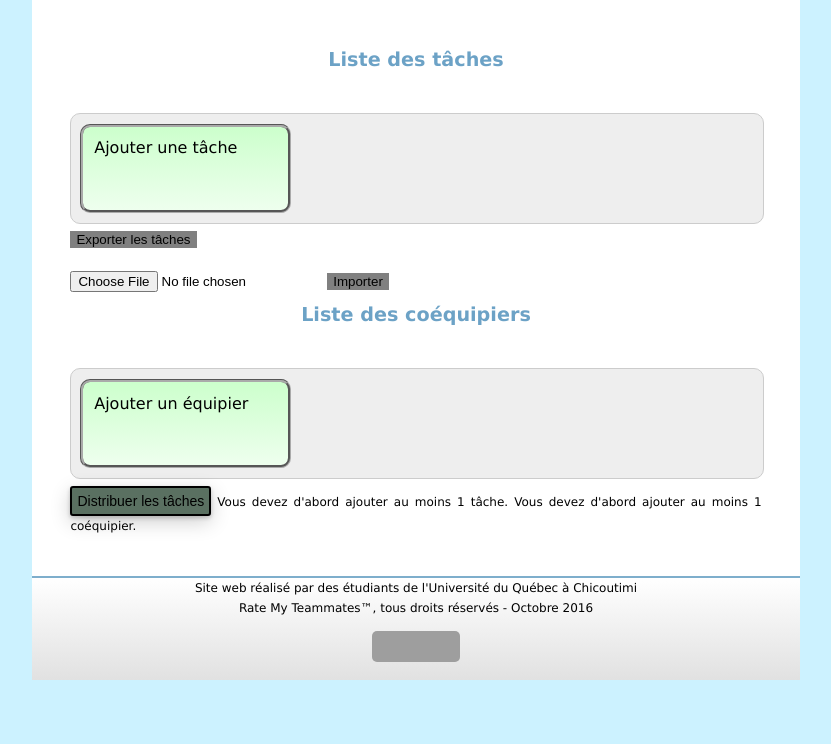
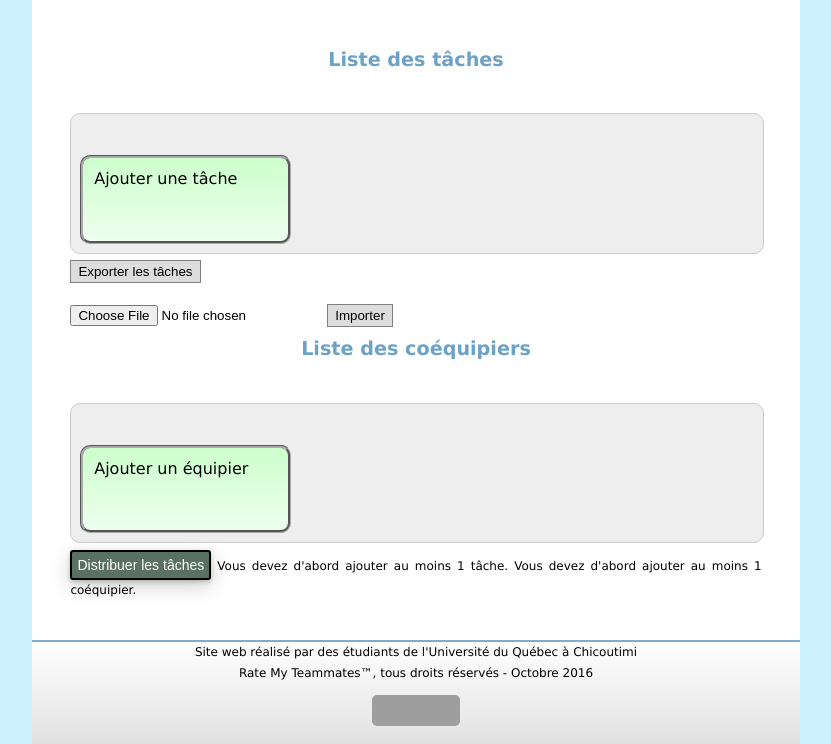
Before and after one commit to samuellapointe/GestionGestionProjets, a plain HTML site: page index.html in a window 1280 px wide. Shown: the part 159-903 px from the top of the page, without its empty margins (224-1055 px from the left). Before the commit the page ends 839 px from the top, so only its background shows below. Drawn offline with Linux system fonts and the light colour scheme; grey boxes are pictures that could not be loaded.

Commit message:
trop de temps perdu sur le chris de btn file import

```diff
--- a/css/style.css
+++ b/css/style.css
@@ -85,7 +85,7 @@ button.disabledButton
 	/* Couleurs */
 	background-color: #5a7061; /* Gris */
     border: 2px solid #000000; /* Noir */
-	color: #000000; /* Noir */
+	color: white; /* Noir */
 
 	/* Ombrage */
 	box-shadow: 0 2px 4px 0 rgba(0,0,0,0.2), 0 6px 20px 0 rgba(0,0,0,0.19);
@@ -138,7 +138,28 @@ button.enabledButton
 button.enabledButton:hover {
 	background-color: #025b1e; /* vert foncé */
     color: white;
+    border-radius: 3px;
 }
+
+button
+{
+	border-style: solid;
+}
+	button#deleteTaskX{
+		width: 31px; height: 31px; float: right; position :relative; top:18px;
+		background: url(../img/x.png);
+		border-style: none;
+	}
+	button#importExport{
+		background-color: #ddd;
+		border-width: 1px; border-color: gray;
+		padding: 3px;
+		padding-right: 7px;
+		padding-left: 7px;
+	}
+	button#importExport:hover{
+		background-color: #fff;
+	}
 
 div#map
 {
@@ -215,7 +236,7 @@ div.taskOuter, div.teammateOuter
 	width: 33%;
 
 	padding-top: 10px;
-	padding-bottom: 10px;
+	padding-bottom: 40px;
 }
 
 div.taskInner, div.teammateInner
@@ -251,6 +272,7 @@ div.taskAdd, div.teammateAdd
     background: linear-gradient(#cfc, #efe); /* Standard syntax */
 
 	cursor: pointer;
+	position:relative; top : 31px;
 }
 
 div.taskAdd:hover, div.teammateAdd:hover
@@ -342,13 +364,3 @@ td.idMembre
 	padding-top: 0px;
 	padding-bottom: 40px;
 }
-
-button
-{
-	background-color: gray;
-	border:none;
-}
-	button#deleteTaskX{
-		width: 31px; height: 31px; float: right; padding: 0 0 0 0;
-		background: url(../img/x.png);
-	}
--- a/index.html
+++ b/index.html
@@ -23,10 +23,10 @@
 
 				</div>
 				<div id="boutonsExportImport">
-					<button onclick="ExportToXML()">Exporter les tâches</button>
+					<button onclick="ExportToXML()" id="importExport">Exporter les tâches</button>
 					<br/><br/>
-					<input type="file" id="MonFichier"/>
-					<button onclick="importXML()">Importer</button>
+					<input class="inputfile" name="file" type="file" id="MonFichier"/>
+					<button onclick="importXML()" id="importExport">Importer</button>
 				</div>
 				<br/>
 
--- a/js/manager.js
+++ b/js/manager.js
@@ -188,6 +188,7 @@ function createBaseElement(type) {
 	var outerDiv = document.createElement("div");
 	outerDiv.className = type + "Outer";
 
+
 	var innerDiv = document.createElement("div");
 	innerDiv.className = type + "Inner";
 
@@ -214,11 +215,12 @@ function createTaskElement(text, taskName, isAddTask) {
 	{
 		var deleteTaskX = document.createElement("BUTTON");
 		deleteTaskX.id = "deleteTaskX";
-		innerDiv.appendChild(deleteTaskX);
+		outerDiv.appendChild(deleteTaskX);
 		deleteTaskX.onclick = function() { deleteTask(taskName);};
 	}
 
 	outerDiv.appendChild(innerDiv);
+
 
 	return outerDiv;
 }
```
